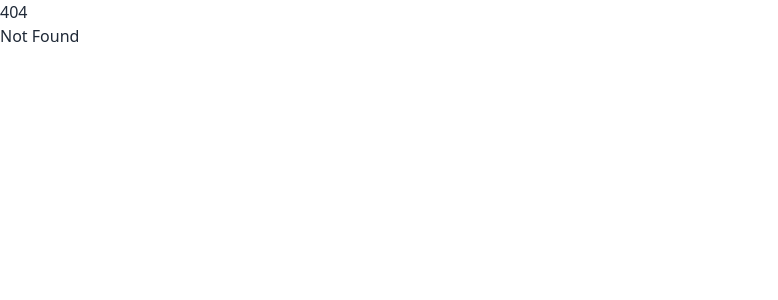
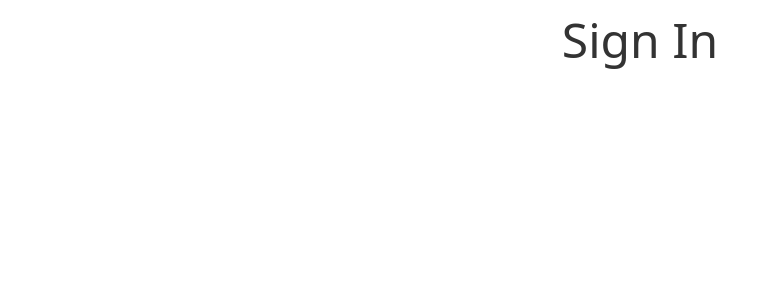
Before and after one commit to Marusoftware/manabu-Allergies, a SvelteKit app in the folder client/: page /signin in a window 1280 px wide. Before the commit this address had no page. Shown: the top 300 px of the page, without its empty margins (0-778 px from the left). Built offline with nearby package versions, Linux system fonts and the light colour scheme.

Commit message:
Add home page

```diff
--- /dev/null
+++ b/client/src/components/Nav.svelte
@@ -0,0 +1,55 @@
+<script lang="ts">
+	import { goto } from '$app/navigation';
+</script>
+
+<div class="navbar bg-base-100">
+	<div class="flex-none">
+		<label for="my-drawer" class="btn btn-square btn-ghost">
+			<svg
+				xmlns="http://www.w3.org/2000/svg"
+				fill="none"
+				viewBox="0 0 24 24"
+				class="inline-block w-5 h-5 stroke-current"
+				><path
+					stroke-linecap="round"
+					stroke-linejoin="round"
+					stroke-width="2"
+					d="M4 6h16M4 12h16M4 18h16"
+				/></svg
+			>
+		</label>
+	</div>
+	<div class="flex-1">
+		<a href="/" class="btn btn-ghost normal-case text-xl">Manabu Allergies</a>
+	</div>
+	<div class="flex-none">
+		<button class="btn btn-ghost normal-case" on:click={() => goto('/signin')}>Sign In</button>
+		<button class="btn btn-square btn-ghost">
+			<svg
+				xmlns="http://www.w3.org/2000/svg"
+				fill="none"
+				viewBox="0 0 24 24"
+				class="inline-block w-5 h-5 stroke-current"
+				><path
+					stroke-linecap="round"
+					stroke-linejoin="round"
+					stroke-width="2"
+					d="M5 12h.01M12 12h.01M19 12h.01M6 12a1 1 0 11-2 0 1 1 0 012 0zm7 0a1 1 0 11-2 0 1 1 0 012 0zm7 0a1 1 0 11-2 0 1 1 0 012 0z"
+				/></svg
+			>
+		</button>
+	</div>
+</div>
+<div class="drawer">
+	<input id="my-drawer" type="checkbox" class="drawer-toggle" />
+	<div class="drawer-content">
+		<slot />
+	</div>
+	<div class="drawer-side">
+		<label for="my-drawer" class="drawer-overlay" />
+		<ul class="menu p-4 w-80 bg-base-100 text-base-content">
+			<li><a href="/">ランキング</a></li>
+			<li><a href="/">設定</a></li>
+		</ul>
+	</div>
+</div>
--- a/client/src/routes/+page.svelte
+++ b/client/src/routes/+page.svelte
@@ -1,3 +1,12 @@
-<h1 class="text-4xl">Welcome to SvelteKit</h1>
-<p>Visit <a href="https://kit.svelte.dev">kit.svelte.dev</a> to read the documentation</p>
-<button class="btn">Button</button>
+<script label="ts">
+	import Nav from '../components/Nav.svelte';
+</script>
+
+<Nav>
+	<h1 class="text-5xl text-center m-4 animate-tracking-in-expand-fwd">
+		Welcome to Manabu Allergies
+	</h1>
+	<div class="grid justify-items-center animate-tracking-in-expand-fwd">
+		<img class="w-1/4 m-4" src="/favicon.png" alt="favicon" />
+	</div>
+</Nav>
--- /dev/null
+++ b/client/src/routes/signin/+page.svelte
@@ -0,0 +1 @@
+<h1 class="text-5xl text-center m-4">Sign In</h1>
--- a/client/tailwind.config.cjs
+++ b/client/tailwind.config.cjs
@@ -2,7 +2,44 @@
 module.exports = {
   content: ['./src/**/*.{html,js,svelte,ts}'],
   theme: {
-    extend: {},
+    extend: {
+      animation: {
+        "tracking-in-expand-fwd": "tracking-in-expand-fwd 0.8s cubic-bezier(0.215, 0.610, 0.355, 1.000)   both"
+      },
+      keyframes: {
+        "tracking-in-expand-fwd": {
+          "0%": {
+            "letter-spacing": "-.5em",
+            transform: "translateZ(-700px)",
+            opacity: "0"
+          },
+          "40%": {
+            opacity: ".6"
+          },
+          to: {
+            transform: "translateZ(0)",
+            opacity: "1"
+          }
+        }
+      }
+    },
+  },
+  daisyui: {
+    themes: [
+      {
+        mytheme: {
+          "primary": "#570DF8",
+          "secondary": "#F000B8",
+          "accent": "#37CDBE",
+          "neutral": "#3D4451",
+          "base-100": "#FFFFFF",
+          "info": "#3ABFF8",
+          "success": "#36D399",
+          "warning": "#FBBD23",
+          "error": "#F87272",
+        },
+      },
+    ],
   },
   plugins: [require("daisyui")],
 }
```
Also changed, not shown: client/src/routes/+layout.ts (renamed from client/src/routes/+layout.server.ts), client/static/favicon.png.
